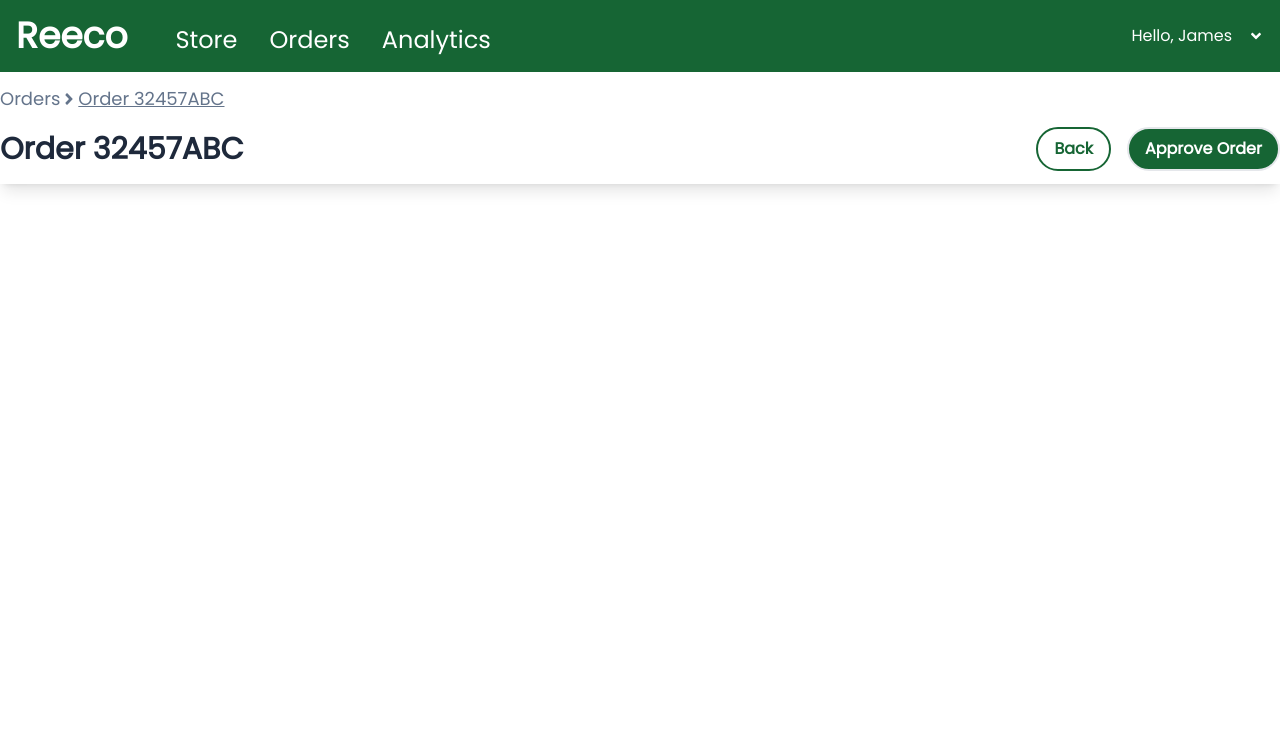
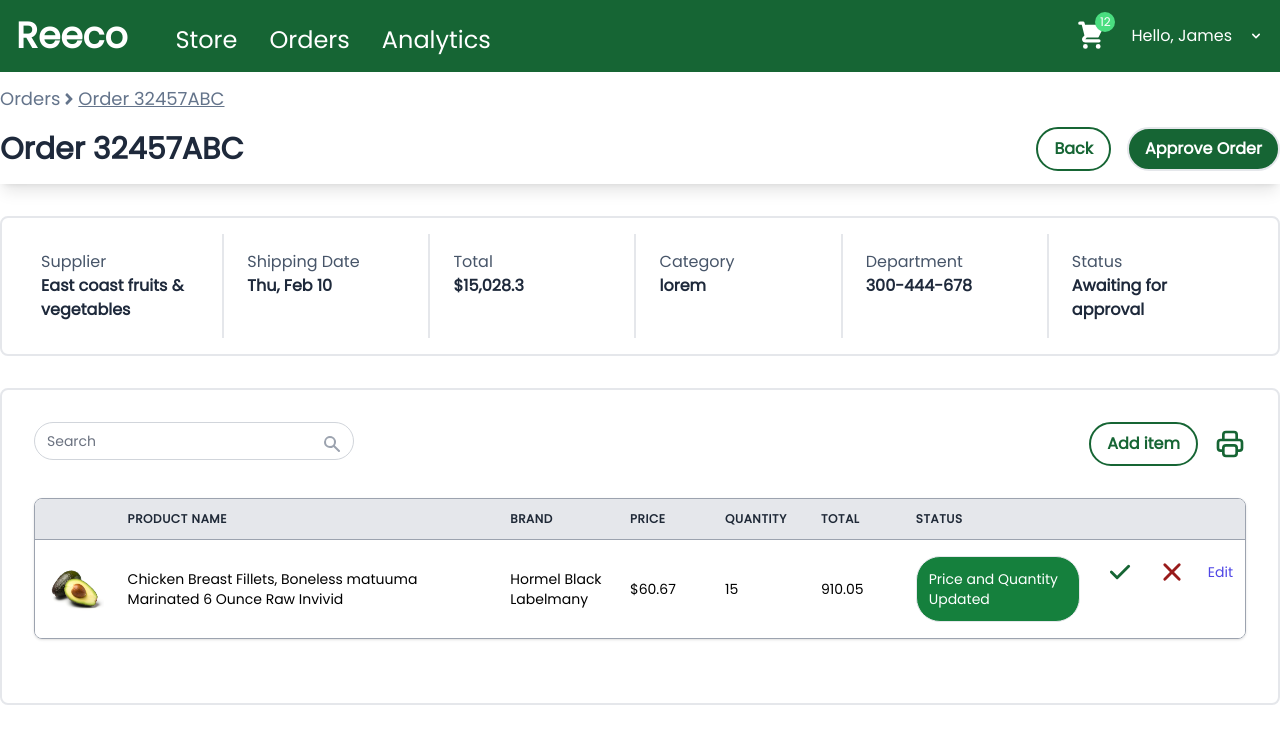
Before and after one commit to siddharth20190428/Reeco, a React (Vite) app: page / in a window 1280 px wide. Shown: the top 744 px of the page. Built offline with nearby package versions, Linux system fonts and the light colour scheme.

Commit message:
added table section

```diff
--- a/src/App.jsx
+++ b/src/App.jsx
@@ -1,11 +1,15 @@
 import Navbar from "./components/Navbar";
 import SubNavbar from "./components/SubNavbar";
+import StatusBar from "./components/StatusBar";
+import Container from "./components/Container";
 
 function App() {
   return (
     <div>
       <Navbar />
       <SubNavbar />
+      <StatusBar />
+      <Container />
     </div>
   );
 }
--- /dev/null
+++ b/src/components/Container.jsx
@@ -0,0 +1,35 @@
+import React from "react";
+import Table from "./Table";
+import { HiOutlinePrinter, HiSearch } from "react-icons/hi";
+
+const Container = () => {
+  return (
+    <div className="max-w-7xl mx-auto border-2 p-8 rounded-lg">
+      <div className="flex justify-between">
+        <div className="max-w-lg w-full lg:max-w-xs relative">
+          <input
+            id="search"
+            name="search"
+            className="block w-full pr-10 pl-3 py-2 border border-gray-300 rounded-3xl leading-5 bg-white placeholder-gray-500 focus:outline-none focus:placeholder-gray-400 focus:ring-1 focus:ring-indigo-500 focus:border-indigo-500 sm:text-sm"
+            placeholder="Search"
+            type="search"
+          />
+          <div className="absolute inset-y-0 right-0 pr-3 flex items-center pointer-events-none">
+            <HiSearch className="h-5 w-5 text-gray-400" aria-hidden="true" />
+          </div>
+        </div>
+        <div className="flex">
+          <button className="py-2 px-4 border-2 rounded-3xl border-green-800 text-green-800 font-black">
+            Add item
+          </button>
+          <button className="ml-4 text-green-800 font-bold">
+            <HiOutlinePrinter className="w-8 h-8" />
+          </button>
+        </div>
+      </div>
+      <Table />
+    </div>
+  );
+};
+
+export default Container;
--- a/src/components/Navbar.jsx
+++ b/src/components/Navbar.jsx
@@ -1,10 +1,10 @@
 import React from "react";
-import { FaAngleDown } from "react-icons/fa";
+import { HiShoppingCart, HiChevronDown } from "react-icons/hi";
 
 const Navbar = () => {
   return (
-    <header className="bg-green-800">
-      <div className="max-w-7xl p-4 text-white font-extralight mx-auto flex justify-between items-center">
+    <header className="bg-green-800 p-4">
+      <div className="max-w-7xl text-white font-extralight mx-auto flex justify-between items-center">
         <div className="flex text-2xl">
           <h1 className="text-4xl mr-12 font-bold cursor-pointer">Reeco</h1>
           <ul className="flex items-end gap-8">
@@ -13,9 +13,15 @@ const Navbar = () => {
             <li className="cursor-pointer">Analytics</li>
           </ul>
         </div>
-        <div>
+        <div className="flex">
+          <span className="inline-block relative mr-6">
+            <HiShoppingCart className="w-8 h-8" />
+            <span className="absolute -top-2 -right-2 h-5 w-5 text-xs rounded-full flex justify-center items-center bg-green-400">
+              12
+            </span>
+          </span>
           <span className="cursor-pointer flex items-center">
-            Hello, James <FaAngleDown className="ml-4" />
+            Hello, James <HiChevronDown className="ml-4" />
           </span>
         </div>
       </div>
--- /dev/null
+++ b/src/components/StatusBar.jsx
@@ -0,0 +1,34 @@
+import React from "react";
+
+const Card = ({ heading, details, border }) => {
+  return (
+    <div className={`w-[16%] p-4 ${border ? "border-r-2" : ""}`}>
+      <p className="text-slate-600">{heading}</p>
+      <p className="font-bold text-slate-800">{details}</p>
+    </div>
+  );
+};
+
+const StatusBar = () => {
+  const data = [
+    {
+      heading: "Supplier",
+      details: "East coast fruits & vegetables",
+      border: true,
+    },
+    { heading: "Shipping Date", details: "Thu, Feb 10", border: true },
+    { heading: "Total", details: "$15,028.3", border: true },
+    { heading: "Category", details: "lorem", border: true },
+    { heading: "Department", details: "300-444-678", border: true },
+    { heading: "Status", details: "Awaiting for approval", border: false },
+  ];
+  return (
+    <div className="max-w-7xl mx-auto my-8 min-h-32 border-2 p-4 rounded-lg flex justify-evenly">
+      {data.map((obj, ind) => (
+        <Card key={ind} {...obj} />
+      ))}
+    </div>
+  );
+};
+
+export default StatusBar;
--- /dev/null
+++ b/src/components/Table.jsx
@@ -0,0 +1,102 @@
+import { HiCheck, HiX } from "react-icons/hi";
+
+const products = [
+  {
+    id: 1,
+    img: "/Avocado Hass.jpg",
+    name: "Chicken Breast Fillets, Boneless matuuma Marinated 6 Ounce Raw Invivid",
+    brand: "Hormel Black Labelmany",
+    price: "60.67",
+    quantity: "15",
+    status: 6,
+  },
+];
+
+const status = {
+  0: "",
+  1: "Approved",
+  2: "Missing",
+  3: "Missing Urgent",
+  4: "Price Updated",
+  5: "Quantity Updated",
+  6: "Price and Quantity Updated",
+};
+
+const colors = {
+  0: "",
+  1: "bg-green-700",
+  2: "bg-orange-700",
+  3: "bg-red-700",
+  4: "bg-green-700",
+  5: "bg-green-700",
+  6: "bg-green-700",
+};
+
+export default function Table() {
+  return (
+    <div className="my-8 shadow overflow-hidden border border-gray-400 sm:rounded-lg">
+      <table className="min-w-full divide-y divide-gray-400 table-fixed">
+        <thead className="bg-gray-200 text-xs font-medium text-gray-800 uppercase tracking-wider">
+          <tr className="text-left ">
+            <th scope="col" className="relative px-3 py-3"></th>
+            <th scope="col" className="px-3 py-3">
+              Product Name
+            </th>
+            <th scope="col" className="px-3 py-3">
+              Brand
+            </th>
+            <th scope="col" className="px-3 py-3">
+              Price
+            </th>
+            <th scope="col" className="px-3 py-3">
+              Quantity
+            </th>
+            <th scope="col" className="px-3 py-3">
+              Total
+            </th>
+            <th scope="col" className="px-3 py-3">
+              Status
+            </th>
+            <th scope="col" className="relative px-3 py-3"></th>
+          </tr>
+        </thead>
+        <tbody className="bg-white divide-y divide-gray-200">
+          {products.map((product) => (
+            <tr key={product.id} className="text-sm">
+              <td className="px-3 py-4 w-[7%]">
+                <img src={product.img} className="w-16 h-16" />
+              </td>
+              <td className="px-3 py-4 w-1/3">{product.name}</td>
+              <td className="px-3 py-4 w-[10%]">{product.brand}</td>
+              <td className="px-3 py-4 w-[8%]">{`$${product.price}`}</td>
+              <td className="px-3 py-4 w-[8%]">{product.quantity}</td>
+              <td className="px-3 py-4 w-[8%]">
+                {(product.price * product.quantity).toFixed(2)}
+              </td>
+              <td className="px-3 py-4 w-[16%]">
+                <div
+                  className={`border p-3 rounded-3xl ${
+                    colors[product.status]
+                  } text-white`}
+                >
+                  {status[product.status]}
+                </div>
+              </td>
+              <td className="px-3 py-4 flex items-center my-auto">
+                <button>
+                  <HiCheck className="w-8 h-8 mr-5 scale-90 text-green-800" />
+                </button>
+                <button>
+                  <HiX className="w-8 h-8 mr-5 scale-90 text-red-800" />
+                </button>
+                <a href="#" className="text-indigo-600 hover:text-indigo-900">
+                  Edit
+                </a>
+              </td>
+            </tr>
+          ))}
+        </tbody>
+      </table>
+    </div>
+  );
+}
```
